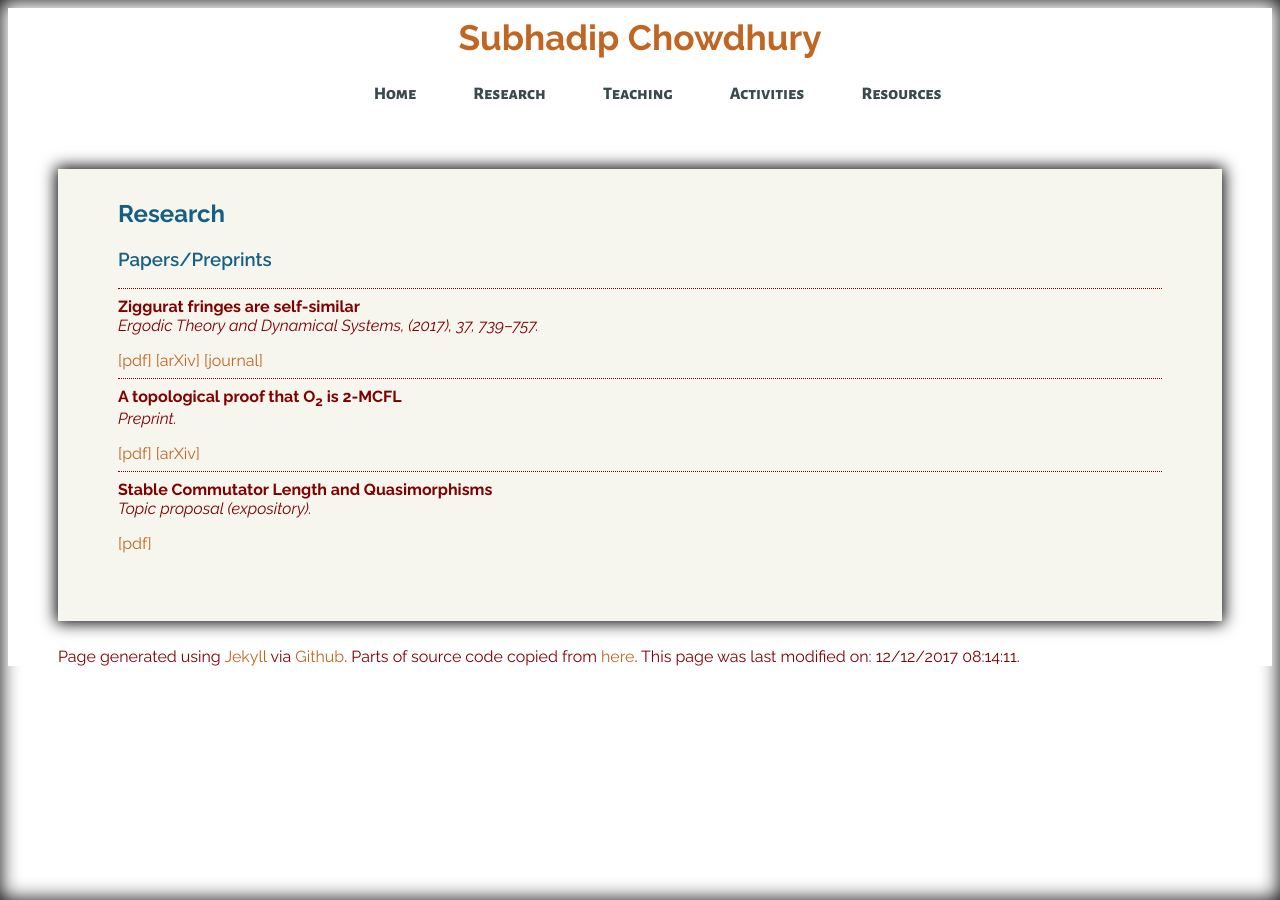
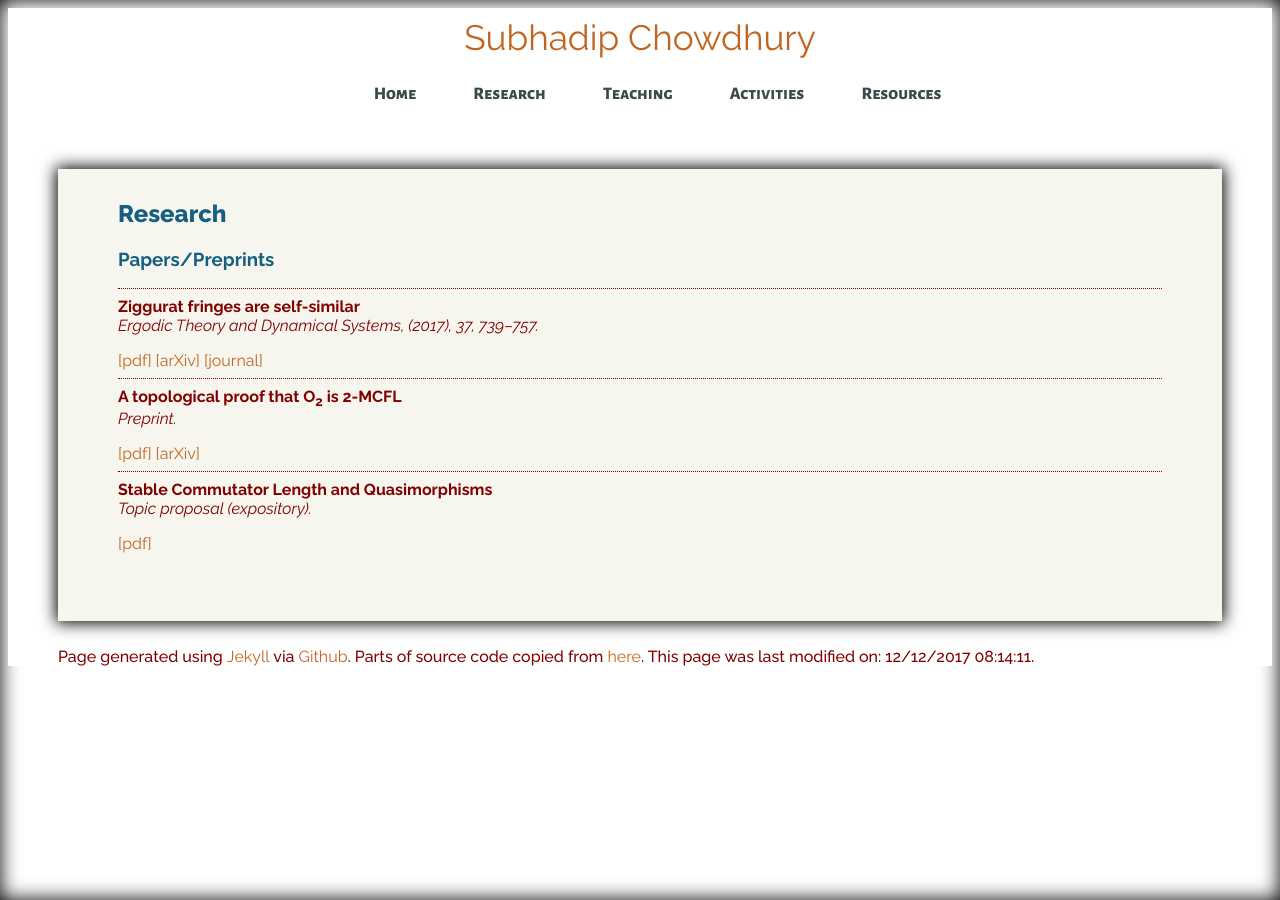
Before and after one commit to subhadipchowdhury/subhadipchowdhury.github.io, a Jekyll site: the page built from research/index.md, in a window 1280 px wide. Built offline with Jekyll 4.4.1, drawn with Linux system fonts in a browser that asks for light colours; some web fonts are replaced.

Commit message:
Update stylesheet.css

```diff
--- a/css/stylesheet.css
+++ b/css/stylesheet.css
@@ -15,6 +15,7 @@
 	color: #800000;
 	font-size: 16px;
 	font-family: 'Raleway', sans-serif;
+	font-weight: 500;
 }
 
 .anchor h2 {
@@ -27,6 +28,7 @@
 a {
 	text-decoration: none;
 	font-family: 'Raleway', sans-serif;
+	font-weight: 400;
 	color: #C16622;
 	transition:0.5s all;
 
@@ -39,8 +41,8 @@
 	}
 }
 
-h2 { COLOR: #155F83; font-family: 'Raleway'; font-weight: 700; }
-h3 { COLOR: #155F83; font-family: 'Raleway'; font-weight: 600; }
+h2 { COLOR: #155F83; font-family: 'Raleway'; font-weight: 800; }
+h3 { COLOR: #155F83; font-family: 'Raleway'; font-weight: 700; }
 
 .main
 {
```
